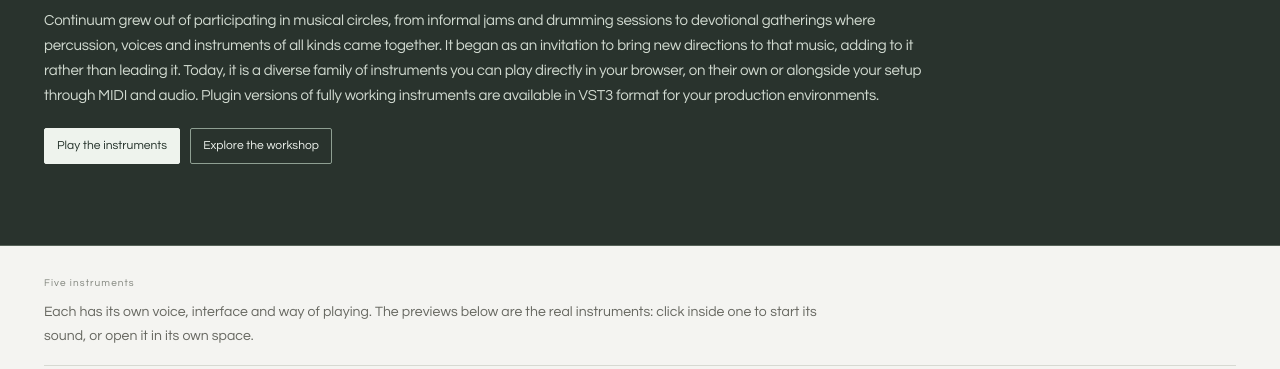
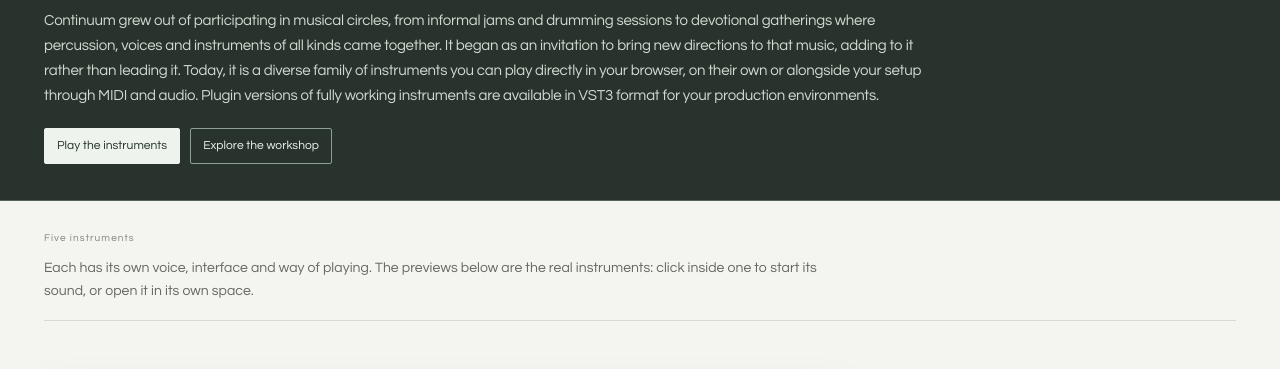
Before and after one commit to stefanoPollina/conttinuum_landingpage, a plain HTML site: page index.html in a window 1280 px wide. Shown: the part 173-542 px from the top of the page. Drawn offline with Linux system fonts and the light colour scheme.

Commit message:
Align shared hero heights to original Continuum landing hero

```diff
--- a/index.html
+++ b/index.html
@@ -42,7 +42,7 @@ header{background:#f4f4f1f2;border-color:#d9d9d3}
 .navlinks a{font-size:11px;font-weight:550;letter-spacing:.095em}
 .hero{background:#ebece7;min-height:0;border-bottom:1px solid #d5d8d0}
 .hero-content{min-height:0!important;padding:39px 0 36px!important;display:block}
-.hero-content{box-sizing:border-box;min-height:350px!important}
+.hero-content{box-sizing:border-box;min-height:304px!important}
 .hero-main{max-width:none}
 .hero .eyebrow{font-size:10px;font-weight:550;letter-spacing:.16em;color:#67776a}
 .hero h1{font-family:'Century Gothic','Avenir Next','Trebuchet MS',sans-serif;font-size:clamp(37px,4.65vw,66px)!important;letter-spacing:-.055em!important;line-height:1.05!important;font-weight:400!important;margin:9px 0 9px!important;max-width:none}
```
